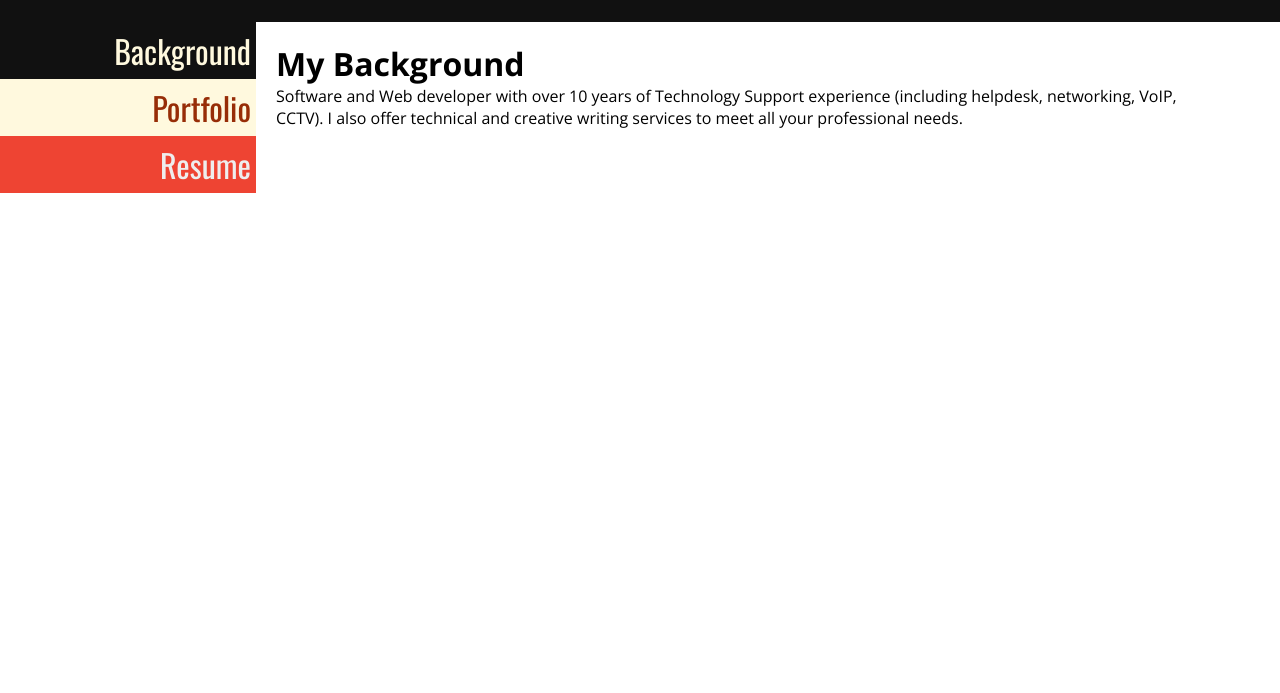
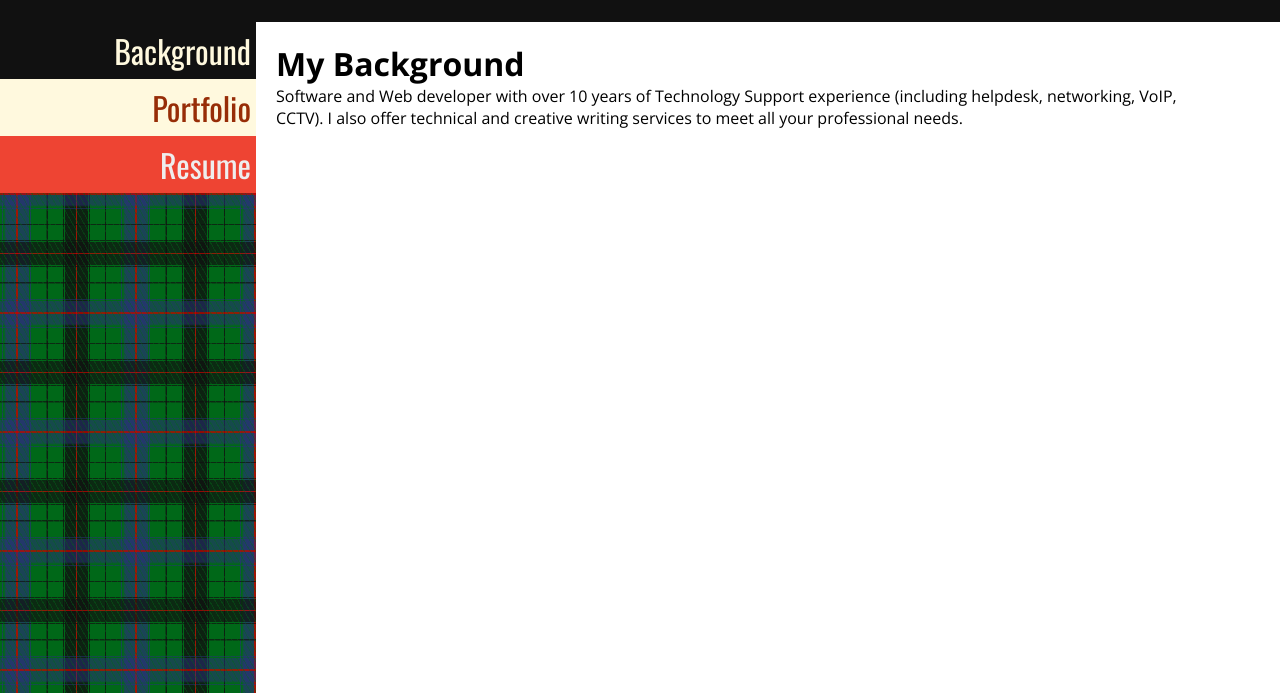
Before and after one commit to JoannaDavidson/JoannaDavidson.github.io, a plain HTML site: page index.html in a window 1280 px wide. Shown: the part 253-946 px from the top of the page. Before the commit the page ends 800 px from the top, so only its background shows below. Drawn offline with nearby package versions, Linux system fonts and the light colour scheme.

Commit message:
Adding Davidson tartan to left side.

```diff
--- a/index.html
+++ b/index.html
@@ -29,5 +29,8 @@
       </div>
     </div>
     <footer></footer>
+    <div class="left-container">
+        <div class="left-tartan-ribbon">&nbsp;</div>
+    </div>
 </body>
 </html>
--- a/main.css
+++ b/main.css
@@ -11,6 +11,7 @@ html {
 body {
     width: 100%;
 }
+
 
 .header-container {
     width: 100%;
@@ -111,7 +112,7 @@ body {
     width: 100%;
     height: 40px;
     color: #972d07
-    }
+}
 
 .nav__resume-link {
     font-family: Oswald;
@@ -180,3 +181,18 @@ body {
 .footer {
     width: 100%;
 }
+
+.left-container {
+    display: flex;
+    flex-direction: column;
+    width: 20%;
+    height: 500px;
+}
+
+.left-tartan-ribbon {
+    flex-grow: 1;
+    background-color: rgba(0,104,24,1.0);
+    background-image: repeating-linear-gradient(60deg, transparent, transparent 2px, rgba(0,104,24,.4) 2px, rgba(0,104,24,.4) 3px, transparent 3px, transparent 5px, rgba(0,104,24,.4) 5px),
+    repeating-linear-gradient(rgba(200,0,0,.7), rgba(200,0,0,.7) 2px, rgba(44,44,128,.5) 2px, rgba(44,44,128,.5) 12px, transparent 14px, transparent 15px, rgba(44,44,128,.5) 15px, rgba(44,44,128,.5) 16px, transparent 16px, transparent 31px, rgba(16,16,16,.7) 31px, rgba(16,16,16,.7) 32px, transparent 32px, transparent 47px, rgba(16,16,16,.7) 47px, rgba(16,16,16,.7) 48px, transparent 48px, transparent 49px, rgba(16,16,16,.7) 49px, rgba(16,16,16,.7) 60px, rgba(200,0,0,.7) 60px, rgba(200,0,0,.7) 61px, rgba(16,16,16,.7) 61px, rgba(16,16,16,.7) 72px, transparent 72px, transparent 73px, rgba(16,16,16,.7) 73px, rgba(16,16,16,.7) 74px, transparent 74px, transparent 89px, rgba(16,16,16,.7) 89px, rgba(16,16,16,.7) 90px, transparent 91px, transparent 106px, rgba(44,44,128,.5) 106px, rgba(44,44,128,.5) 107px, transparent 107px, transparent 108px, rgba(44,44,128,.5) 108px, rgba(44,44,128,.5) 119px),
+    repeating-linear-gradient(270deg, rgba(200,0,0,.8), rgba(200,0,0,.8) 2px, rgba(44,44,128,.6) 2px, rgba(44,44,128,.6) 12px, transparent 14px, transparent 15px, rgba(44,44,128,.6) 15px, rgba(44,44,128,.6) 16px, transparent 16px, transparent 31px, rgba(16,16,16,.8) 31px, rgba(16,16,16,.8) 32px, transparent 32px, transparent 47px, rgba(16,16,16,.8) 47px, rgba(16,16,16,.8) 48px, transparent 48px, transparent 49px, rgba(16,16,16,.8) 49px, rgba(16,16,16,.8) 60px, rgba(200,0,0,.8) 60px, rgba(200,0,0,.8) 61px, rgba(16,16,16,.8) 61px, rgba(16,16,16,.8) 72px, transparent 72px, transparent 73px, rgba(16,16,16,.8) 73px, rgba(16,16,16,.8) 74px, transparent 74px, transparent 89px, rgba(16,16,16,.8) 89px, rgba(16,16,16,.8) 90px, transparent 91px, transparent 106px, rgba(44,44,128,.6) 106px, rgba(44,44,128,.6) 107px, transparent 107px, transparent 108px, rgba(44,44,128,.6) 108px, rgba(44,44,128,.6) 119px);
+}
```
